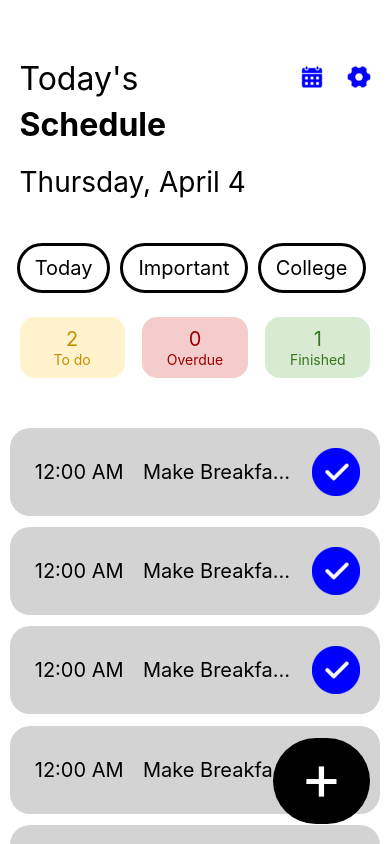
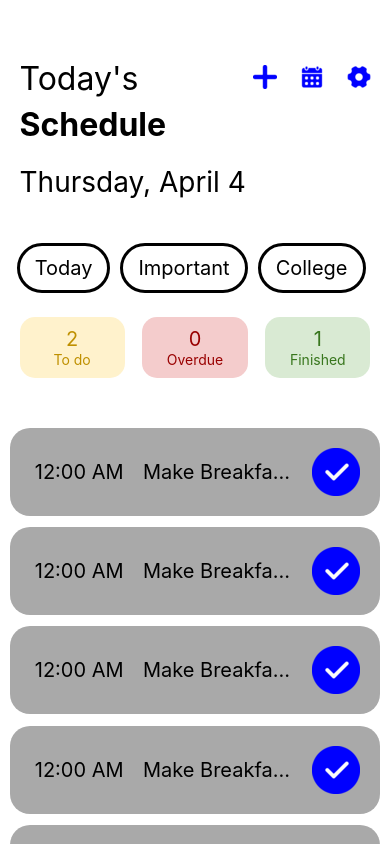
Before and after one commit to rachitpatel019/ToDoList, a React Native app: screen /HomeScreen in a window 390 px wide. Built offline with nearby package versions, Linux system fonts and the light colour scheme.

Commit message:
Repositioned add button

```diff
--- a/Config/Colors.js
+++ b/Config/Colors.js
@@ -1,8 +1,8 @@
 export default {
   light: {
     Background: "white",
-    ViewBackground: "lightgray", //#c9daf8
-    Text: "black", //#1c4587
+    ViewBackground: "darkgray",
+    Text: "black",
     Border: "black",
 
     statusBackgroundRed: "#f4cccc",
--- a/HomeScreen/AddTask.jsx
+++ /dev/null
@@ -1,32 +0,0 @@
-import { StyleSheet, Text, View, Pressable } from "react-native";
-
-function AddTask(props) {
-  return (
-    <Pressable
-      style={styles.button}
-      onPress={props.onPress}>
-      <Text style={styles.text}>+</Text>
-    </Pressable>
-  );
-}
-
-export default AddTask;
-
-const styles = StyleSheet.create({
-  button: {
-    position: "absolute",
-    right: 20,
-    bottom: 20,
-    backgroundColor: "black",
-    borderWidth: 0,
-    borderRadius: 100,
-    paddingLeft: 27.5,
-    paddingRight: 27.5,
-    paddingBottom: 9,
-  },
-  text: {
-    fontSize: 64,
-    verticalAlign: "middle",
-    color: "white",
-  },
-});
--- a/HomeScreen/Header.jsx
+++ b/HomeScreen/Header.jsx
@@ -49,6 +49,11 @@ function Header(props) {
       </Text>
       <Text style={[styles.date, { color: colors.Text }]}>{today}</Text>
       <Pressable
+        style={{ position: "absolute", top: "16%", right: "29%" }}
+        onPress={props.onAddPress}>
+        <Image source={require("../assets/add.png")} />
+      </Pressable>
+      <Pressable
         style={{ position: "absolute", top: "16%", right: "17%" }}
         onPress={props.onCalendarPress}>
         <Image source={require("../assets/calendar.png")} />
--- a/HomeScreen/Home.jsx
+++ b/HomeScreen/Home.jsx
@@ -3,7 +3,7 @@ import Header from "./Header";
 import Categories from "./Categories";
 import StatusBar from "./StatusBar";
 import List from "./List";
-import AddTask from "./AddTask";
+
 import palette from "../Config/Colors";
 
 function Home({ navigation }) {
@@ -12,13 +12,13 @@ function Home({ navigation }) {
   return (
     <View style={[styles.container, {backgroundColor: colors.Background}]}>
       <Header
+        onAddPress={() => navigation.navigate("Add Task")}
         onCalendarPress={() => navigation.navigate("Calendar")}
         onSettingsPress={() => navigation.navigate("Settings")}
       />
       <Categories />
       <StatusBar />
       <List />
-      <AddTask onPress={() => navigation.navigate("Add Task")} />
     </View>
   );
 }
```
Also changed, not shown: assets/add.png (added).
